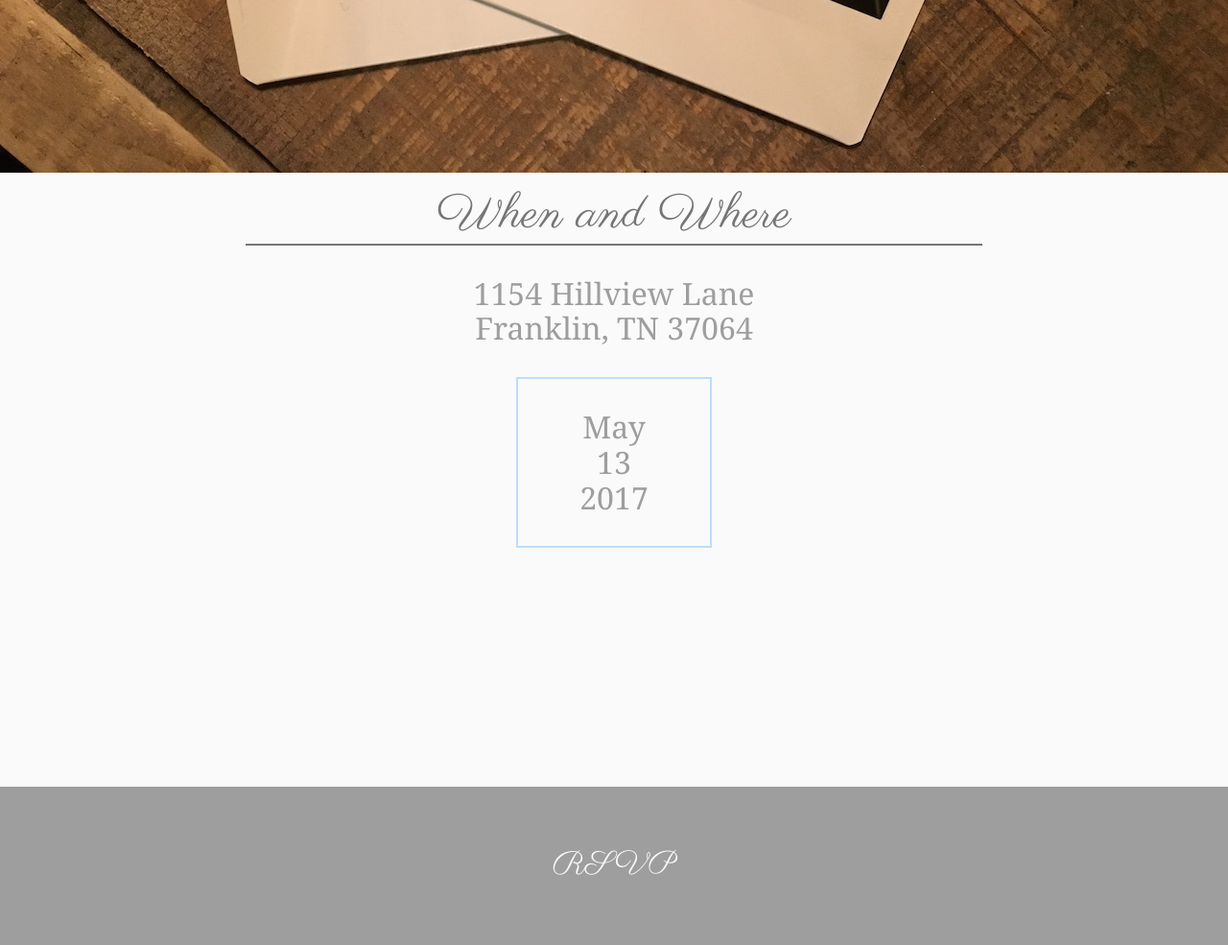
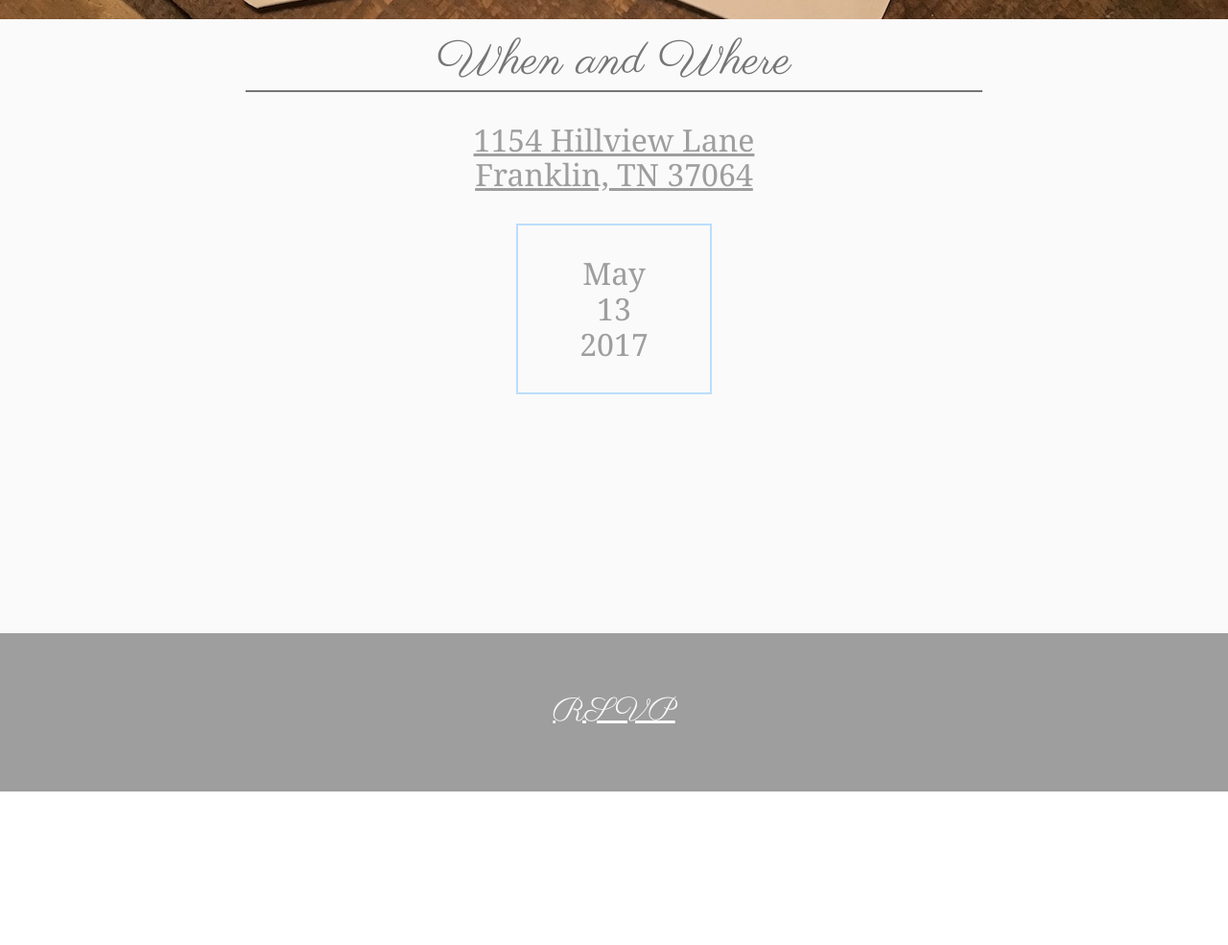
Before and after one commit to kevindurb/wedding-website, a plain HTML site: page index.html in a window 1280 px wide. Shown: the part 1580-2565 px from the top of the page at 96% size. After the commit the page ends 2405 px from the top, so only its background shows below. Drawn offline with nearby package versions, Linux system fonts and the light colour scheme; a web font is replaced by a local one.

Commit message:
fine tune...

```diff
--- a/index.css
+++ b/index.css
@@ -1,6 +1,10 @@
 @keyframes pulse-opacity {
   0%   { opacity: 0.2; }
   100% { opacity: 0.8; }
+}
+
+a, a:visited {
+  color: inherit;
 }
 
 html, body {
@@ -78,7 +82,7 @@ body * {
   display: inline-block;
 }
 
-.rsvp {
+a.rsvp {
   display: block;
   width: 100vw;
   position: relative;
@@ -104,6 +108,7 @@ body * {
   flex-direction: row;
   flex-wrap: nowrap;
   overflow-x: scroll;
+  max-height: 100vh;
 }
 
 .page .right-arrow {
@@ -122,19 +127,7 @@ body * {
 .image {
   height: 75vw;
   width: 100vw;
-}
-
-a {
-  color: inherit;
-  text-decoration: none;
-}
-
-a:visited {
-  text-decoration: none;
-}
-
-a:hover {
-  text-decoration: underline;
+  align-self: center;
 }
 
 @media (max-width : 480px) {
```
